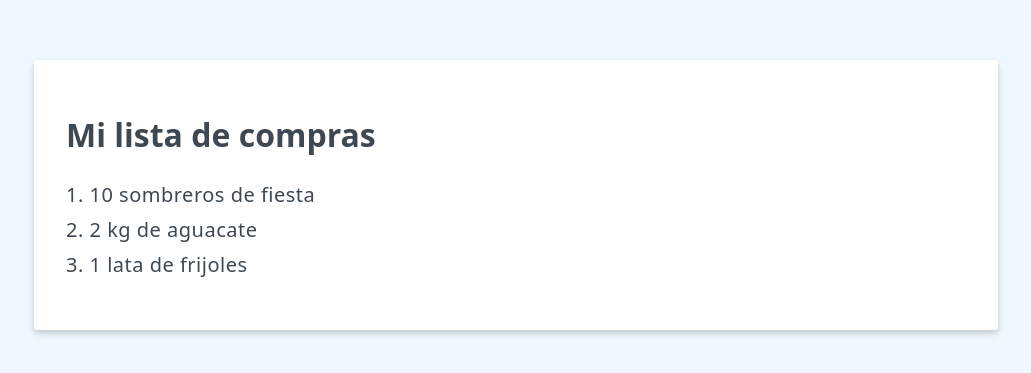
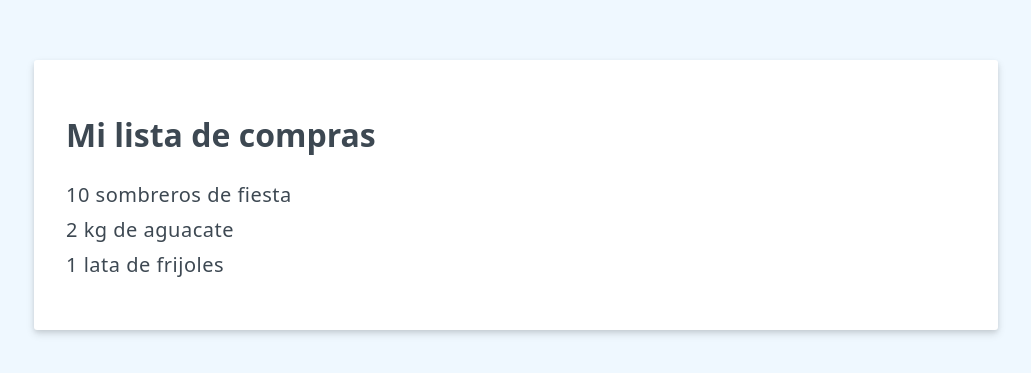
Before and after one commit to rivalcoba/vue3-shopping-list-2021, a website: page index.html in a window 1280 px wide. Shown: the part 205-578 px from the top of the page, without its empty margins (124-1155 px from the left). Drawn offline with nearby package versions, Linux system fonts and the light colour scheme.

Commit message:
Render de listas DONE Parte final del tema render de listas con v-for

```diff
--- a/index.html
+++ b/index.html
@@ -11,25 +11,25 @@
     <div class="" id="shopping-list">
       <h1>{{header || 'No header provided'}}</h1>
       <ul>
-        <li v-for="(item, index) in items" :key="item.id">
-          {{index+1}}. {{item.label}}
+        <li v-for="item in items" :key="item.id">
+          {{item.label}}
         </li>
       </ul>
     </div>
     <script src="https://unpkg.com/vue@3"></script>
     <script>
-      Vue.createApp({
+      const shoppingListApp = Vue.createApp({
         data() {
           return {
-            header: "Mi lista de compras",
+            header: 'Mi lista de compras',
             items: [
-              { id: "1", label: "10 sombreros de fiesta" },
-              { id: "2", label: "2 kg de aguacate" },
-              { id: "3", label: "1 lata de frijoles" }
+              { id: '1', label: '10 sombreros de fiesta' },
+              { id: '2', label: '2 kg de aguacate' },
+              { id: '3', label: '1 lata de frijoles' }
             ]
           };
         }
-      }).mount("#shopping-list");
+      }).mount('#shopping-list');
     </script>
   </body>
 </html>
```
Also changed, not shown: 1 other file.
